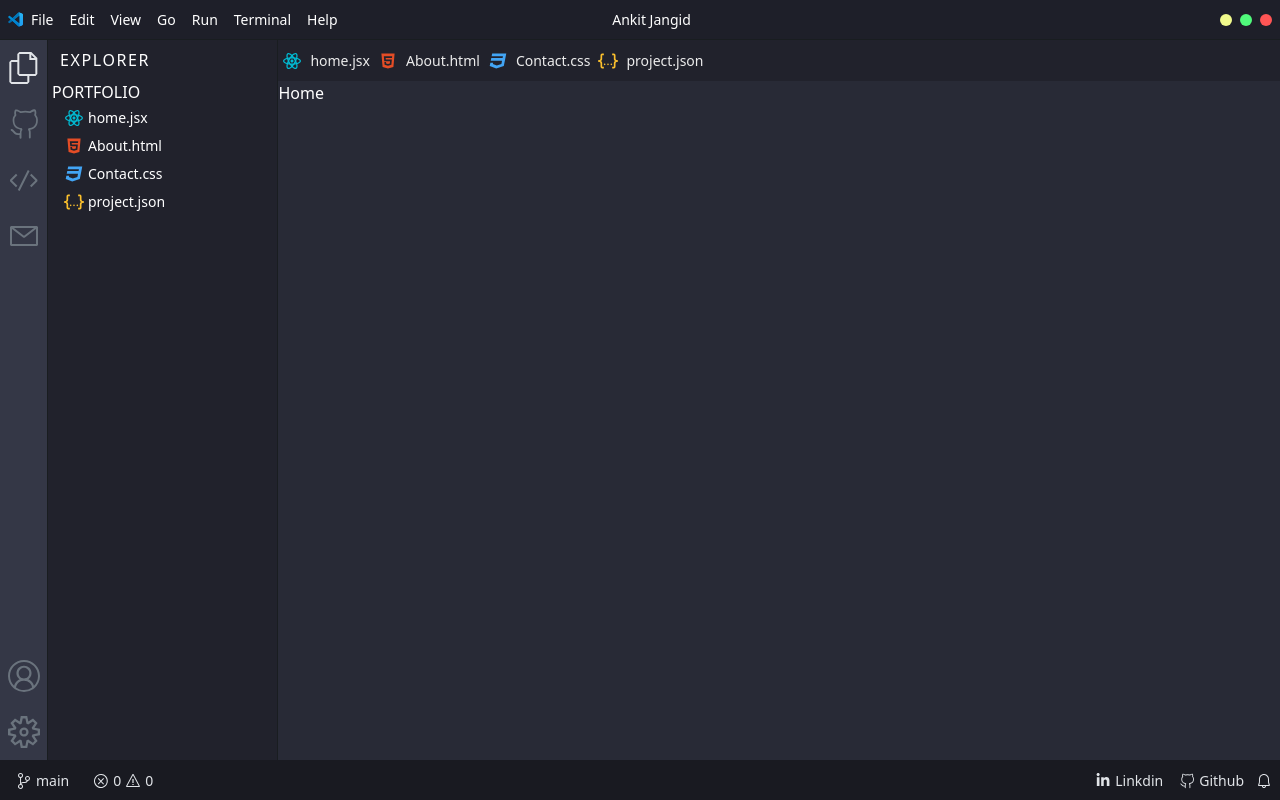
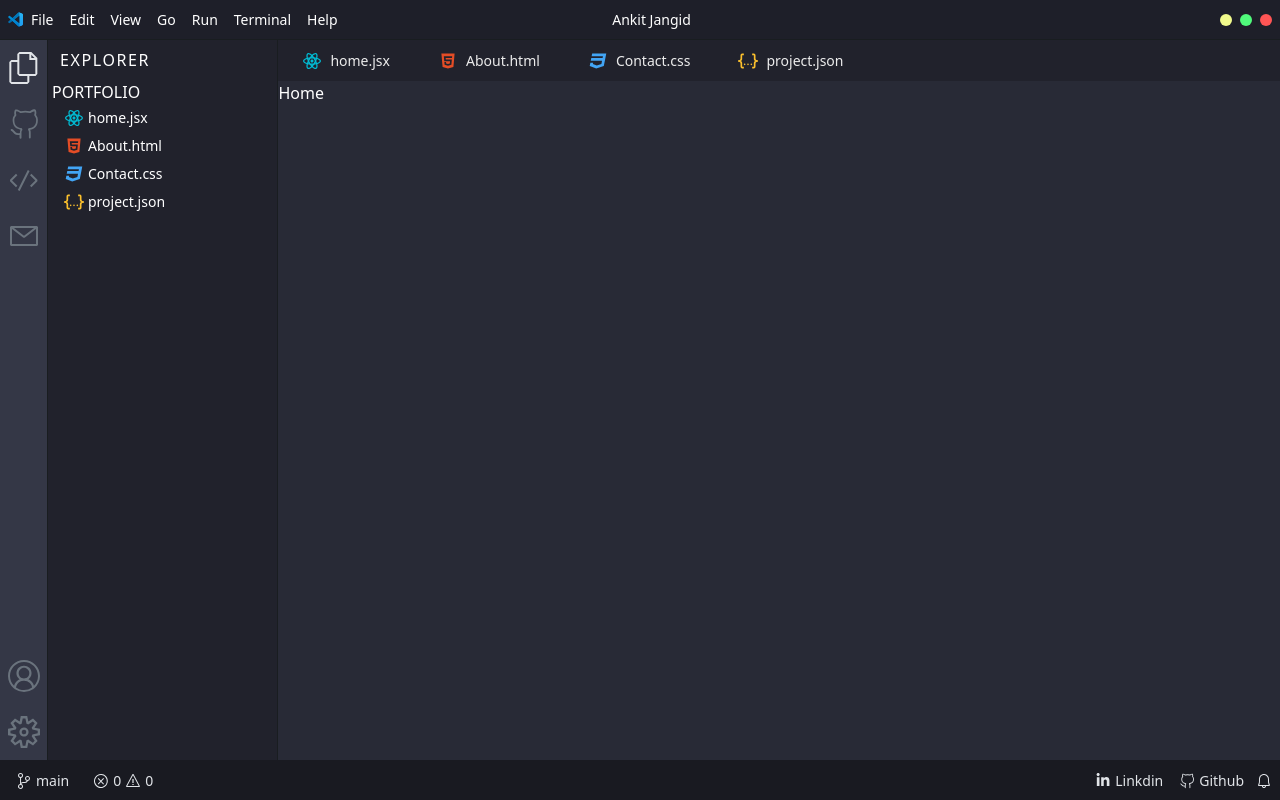
Before and after one commit to ankitjangidx/portfolio, a React (Vite) app: page / in a window 1280 px wide. Built offline with nearby package versions, Linux system fonts and the light colour scheme.

Commit message:
fixed taskbar overflow issue

```diff
--- a/src/Components/Content.jsx
+++ b/src/Components/Content.jsx
@@ -3,7 +3,7 @@ import { Outlet } from "react-router-dom";
 
 function Content() {
   return (
-    <div className="flex flex-col h-full w-full">
+    <div className="flex flex-col h-full w-full overflow-hidden">
       <Tabsbar />
       <div className="h-full">
         <Outlet />
--- a/src/Components/Tabsbar.jsx
+++ b/src/Components/Tabsbar.jsx
@@ -7,25 +7,25 @@ function Tabsbar() {
   return (
     <div className="flex items-center w-full bg-[#21222c] text-sm overflow-y-hidden overflow-x-auto ">
       <div className="  text-[#ececec]  flex">
-        <Link to="/">
+        <Link className="px-5" to="/">
           <div className="flex px-1 py-3 cursor-pointer gap-1 items-center  justify-center ">
             <img src={react_icon} alt="react_icon" className=" w-5" />
             <p className="ml-1">home.jsx</p>
           </div>
         </Link>
-        <Link to="/about">
+        <Link className="px-5" to="/about">
           <div className="flex px-1 py-3 cursor-pointer gap-1 items-center justify-center">
             <img src={html_icon} alt="html_icon" className=" w-5" />
             <p className="ml-1">About.html</p>
           </div>
         </Link>
-        <Link to="/contact">
+        <Link className="px-5" to="/contact">
           <div className="flex px-1 py-3 cursor-pointer gap-1 items-center justify-center">
             <img src={css_icon} alt="html_icon" className=" w-5" />
             <p className="ml-1">Contact.css</p>
           </div>
         </Link>
-        <Link to="/project">
+        <Link className="px-5" to="/project">
           <div className="flex px-1 py-3 cursor-pointer gap-1 items-center justify-center">
             <img src={json_icon} alt="html_icon" className=" w-5" />
             <p className="ml-1">project.json</p>
```
